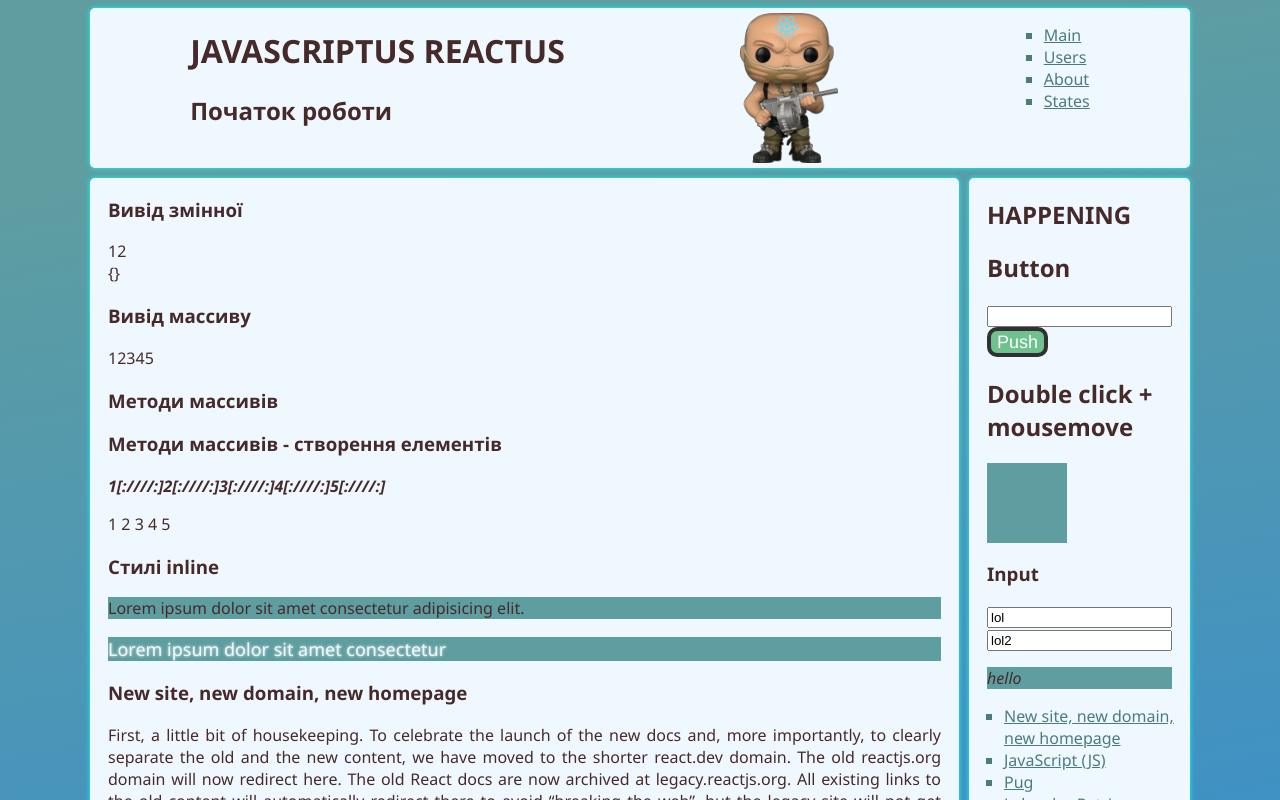
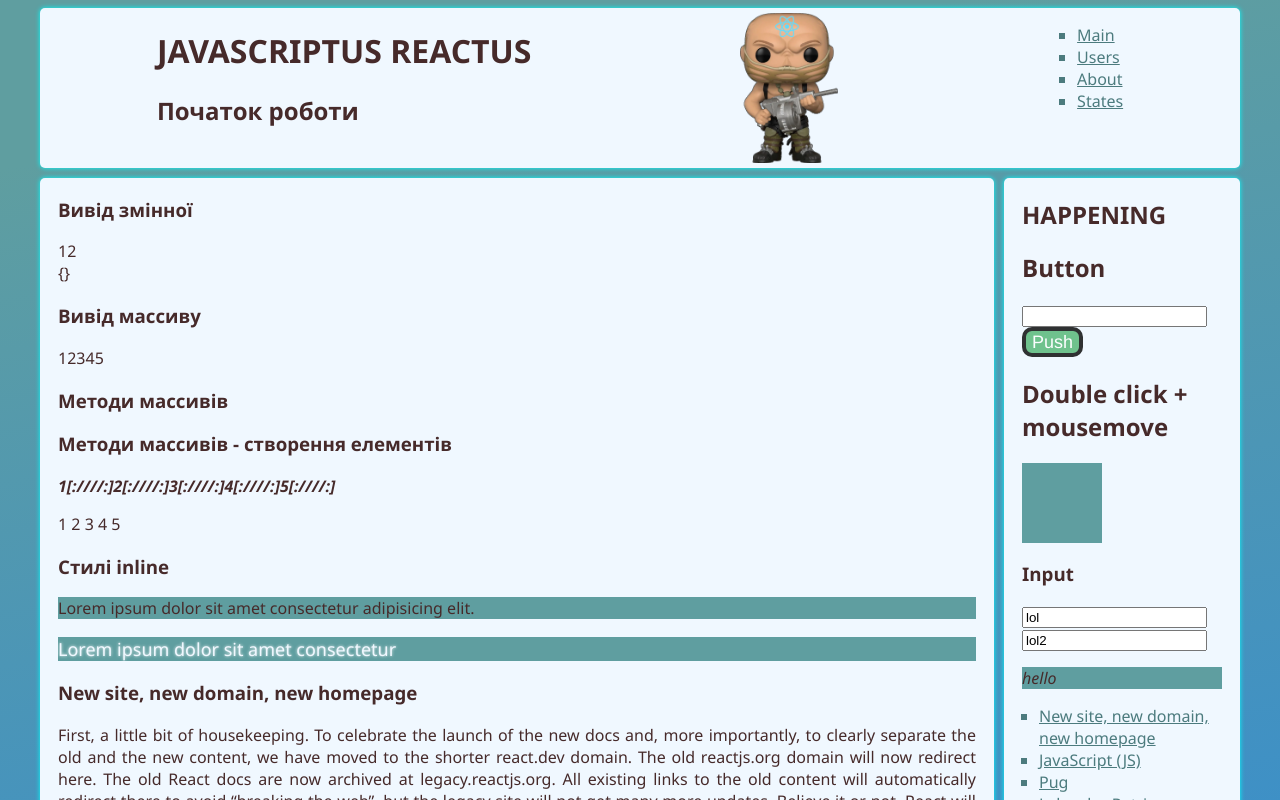
Before and after one commit to tztaras/app, a React (Create React App) app: page / in a window 1280 px wide. Shown: the top 800 px of the page. Built offline with nearby package versions, Linux system fonts and the light colour scheme.

Commit message:
max-width: 1200px;

```diff
--- a/src/App/App.css
+++ b/src/App/App.css
@@ -16,7 +16,7 @@ body {
 }
 
 .container {
-    max-width: 1100px;
+    max-width: 1200px;
 
     /* background-color: rgb(233, 233, 233); */
     margin: 0 auto;
```
